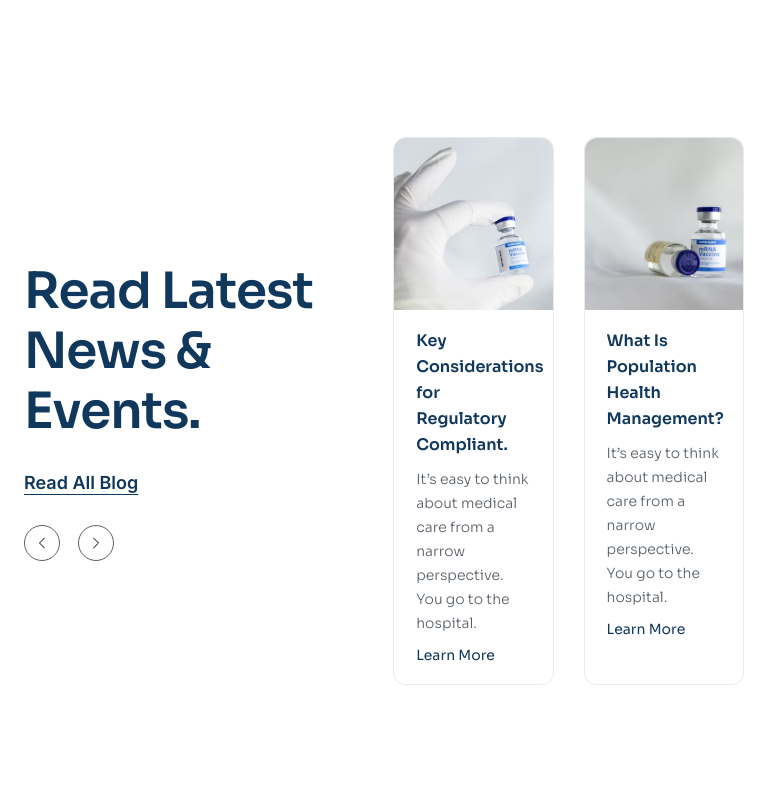
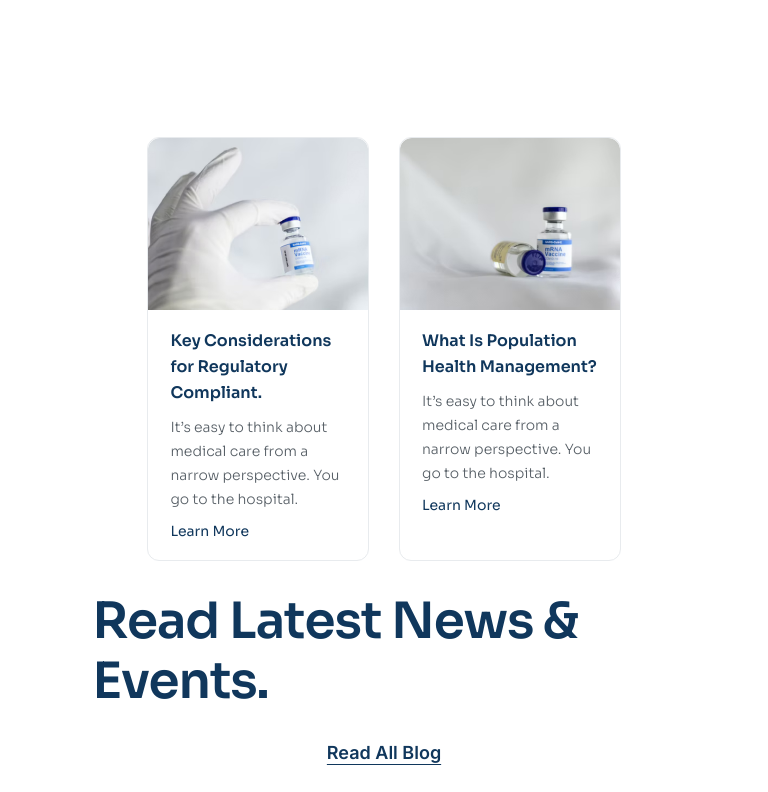
Before and after one commit to BoDoi123/HTML_CSS_responsive_third_project, a plain HTML site: page index.html in a window 768 px wide. Shown: the part 7580-8372 px from the top of the page. Drawn offline with nearby package versions, Linux system fonts and the light colour scheme.

Commit message:
Responsive_Blog_Footer_Section

```diff
--- a/assets/css/responsive.css
+++ b/assets/css/responsive.css
@@ -190,17 +190,48 @@
     .install__content {
         max-width: 100%;
     }
+
+    /* Blog Block */
+    .blog__inner {
+        flex-direction: column;
+        gap: 30px;
+    }
+
+    .blog__content {
+        order: 2;
+
+        width: 90%;
+
+        display: flex;
+        flex-direction: column;
+        align-items: center;
+    }
+
+    .blog__list {
+        order: 1;
+
+        margin: 0 auto;
+
+        width: 65.72%;
+    }
+
+    .blog__heading {
+        max-width: 90%;
+    }
 }
 
 /* Tablet */
 @media (min-width: 768px) and (max-width: 991.98px) {
+    /* Footer Block */
+    .footer-hidden-tablet {
+        display: none;
+    }
+
+    .footer__top {
+        grid-template-columns: 0.5fr 0.5fr 1fr;
+    }
 }
 
 /* Mobile */
 @media (max-width: 767.98px) {
 }
-
-/* Tạm ẩn phần không liên quan */
-.footer {
-    display: none;
-}
--- a/index.html
+++ b/index.html
@@ -649,7 +649,7 @@
                 <!-- Top Footer -->
                 <div class="footer__top">
                     <!-- Column 1 -->
-                    <div class="footer__column">
+                    <div class="footer__column footer-hidden-tablet">
                         <!-- Logo -->
                         <a href="#!">
                             <img
```
